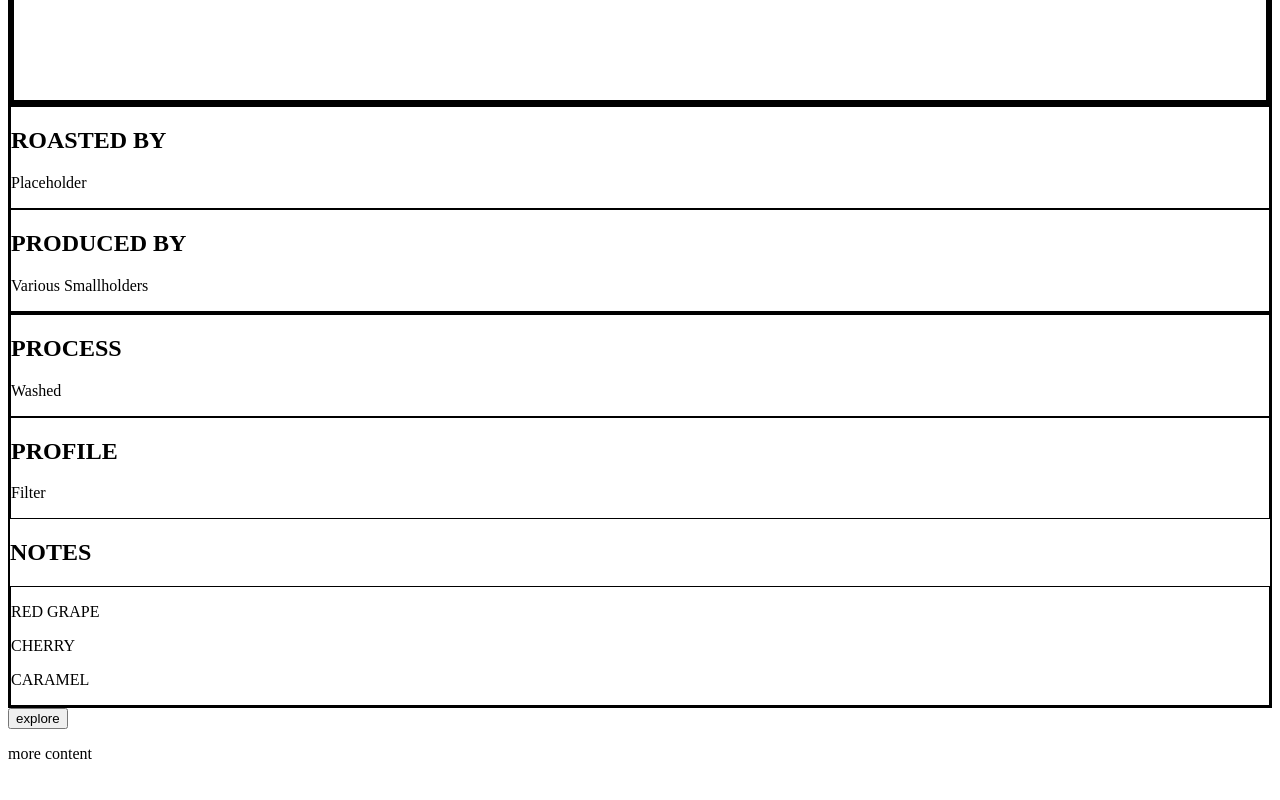
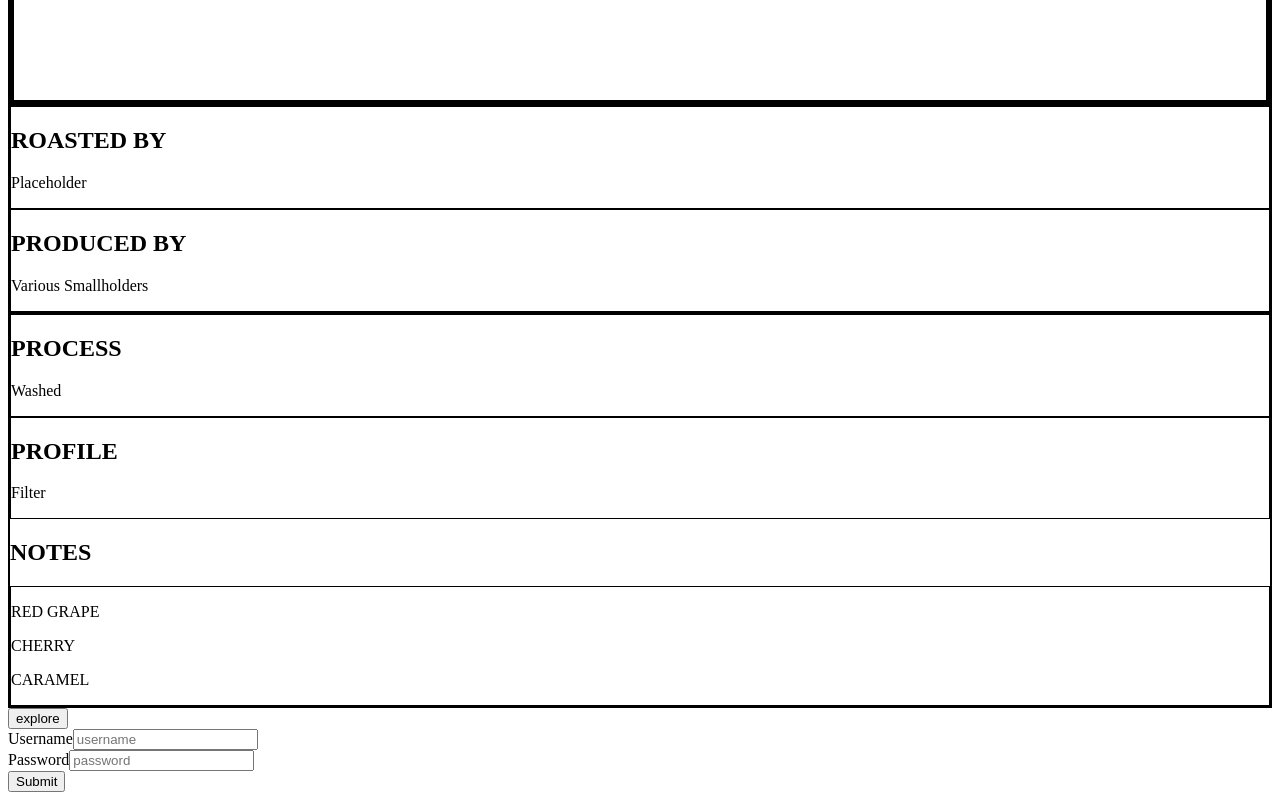
Before and after one commit to mbaxendale22/kave-io-atlas, a React (Create React App) app in the folder client/: page / in a window 1280 px wide. Shown: the part 5735-6535 px from the top of the page. Before the commit the page ends 6514 px from the top, so only its background shows below. Built offline with nearby package versions, Linux system fonts and the light colour scheme; the HTML template or start-up script is replaced by a standard one.

Commit message:
added dummy login component

```diff
--- a/client/src/App.js
+++ b/client/src/App.js
@@ -1,6 +1,7 @@
 import React from 'react'
 import { BrowserRouter, Switch, Route } from 'react-router-dom'
 import LandingPage from './components/LandingPage.js'
+import Login from './components/Login.js'
 
 const App = () => {
 
@@ -8,6 +9,7 @@ const App = () => {
     <BrowserRouter>
     <Switch>
       <Route exact path ='/' component={LandingPage}/>
+      <Route exact path ='/login' component={Login}/>
     </Switch>
     </BrowserRouter>
   )
--- a/client/src/components/LandingPage.js
+++ b/client/src/components/LandingPage.js
@@ -1,5 +1,6 @@
 import React, {useState} from 'react'
 import Slider from './Slider.js'
+import Login from './Login.js'
 
 
 const LandingPage = () => {
@@ -8,9 +9,10 @@ const LandingPage = () => {
   const [ profile, setProfile ] = useState(null)
 
   const handleToggle = e => {
-    document.getElementById('more-recs').style.cssText = 'display: flex'
+    document.getElementById('more-recs').classList.remove('hide-page')
+    document.getElementById('more-recs').classList.add('show-page')
     window.scroll({
-      top: 750,
+      top: 950,
       left: 0,
       behavior: 'smooth'
     })
@@ -126,8 +128,8 @@ const LandingPage = () => {
       </div>
 
     </main>
-  <section id='more-recs' className='h-screen hidden'>
-    <p>more content</p>
+  <section id='more-recs'>
+    <Login />
   </section>
 
 
--- /dev/null
+++ b/client/src/components/Login.js
@@ -0,0 +1,49 @@
+import React, {useState, useEffect} from 'react'
+import axios from 'axios'
+
+const Login = () => {
+
+
+  const [login, setLogin] = useState({
+    username: '',
+    password: ''
+  })
+
+  useEffect(() => {
+    const postData = async () => {
+      const post = axios.post()
+    }
+  })
+
+
+  const handleChange = (e) => {
+    const newLogin = { ...login, [e.target.name]: e.target.value }
+    console.log(newLogin)
+    setLogin(newLogin)
+  }
+
+
+  return (
+      <div className='show-page'>
+      <form className='flex-c-c h-3/4 w-3/4'>
+        <div className='flex-c-c p4-4 border-2 bg-gray-200 shadow-md w-1/3 h-1/6 '>
+        <label for='username'>Username</label>
+        <input className='border-2 border-gray-500 rounded-md p-1 mt-2' onChange={handleChange} type='text' name='username' placeholder='username' />
+        </div>
+        <div className='flex-c-c p4-4 border-2 bg-gray-200 shadow-md w-1/3 h-1/6'>
+        <label for='password'>Password</label>
+        <input className='border-2 border-gray-500  rounded-md p-1 mt-2' onChange={handleChange} type='password' name='password' placeholder='password' />
+        </div>
+        <div className='flex-c-c p4-4 border-2 bg-gray-200 shadow-md w-1/3 h-1/6'>
+        <button className=' border-2 border-gray-300 p-2 rounded-md bg-white' type='submit'>Submit</button>
+        </div>
+
+      </form>
+
+
+
+      </div>
+  )
+}
+
+export default Login
--- a/client/src/styles/main.css
+++ b/client/src/styles/main.css
@@ -18,6 +18,18 @@
   .btn {
     @apply rounded-md py-2 px-3 uppercase text-xs font-bold cursor-pointer shadow-md
   }
+  .show-page {
+    @apply h-screen flex justify-center items-center
+  }
+  .hide-page {
+    @apply h-screen hidden
+  }
+  .flex-r-c {
+    @apply flex justify-center items-center
+  }
+  .flex-c-c {
+    @apply flex flex-col justify-center items-center
+  }
 }
 
 .strikethrough {
```
